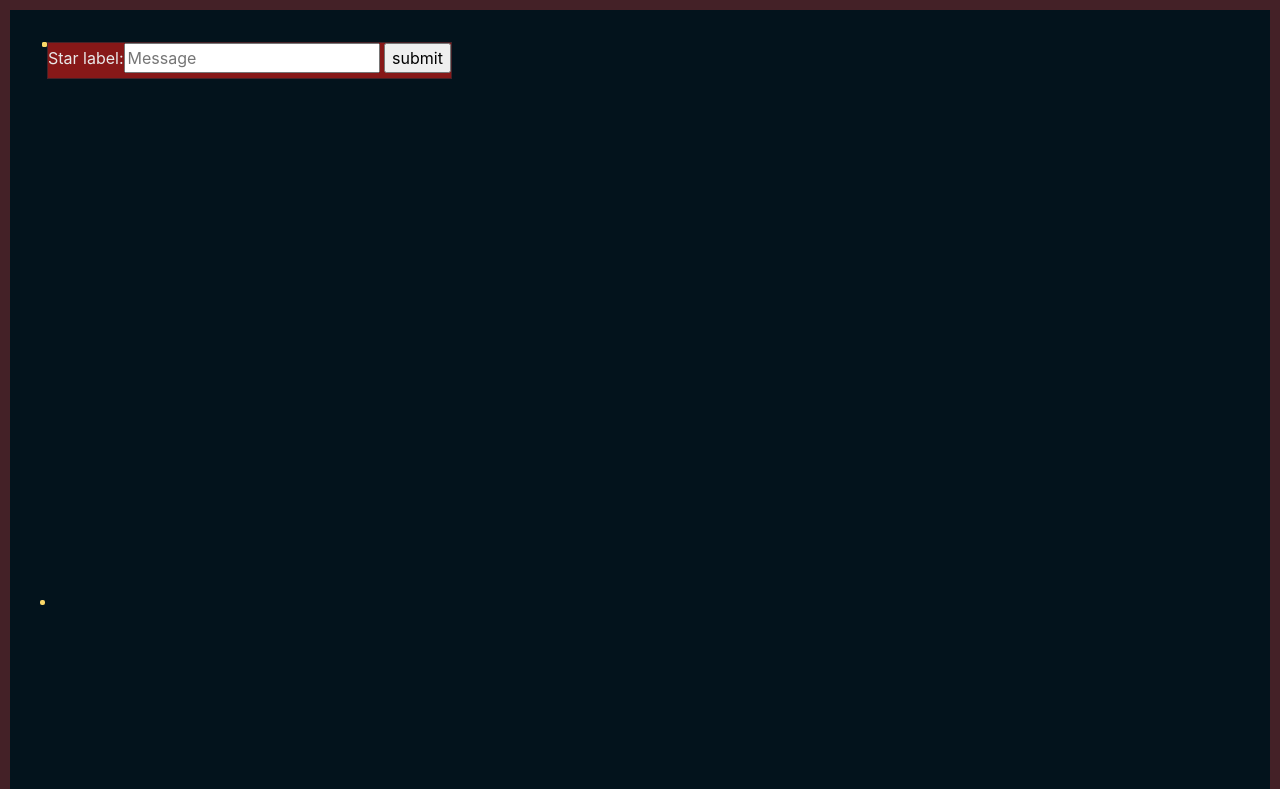
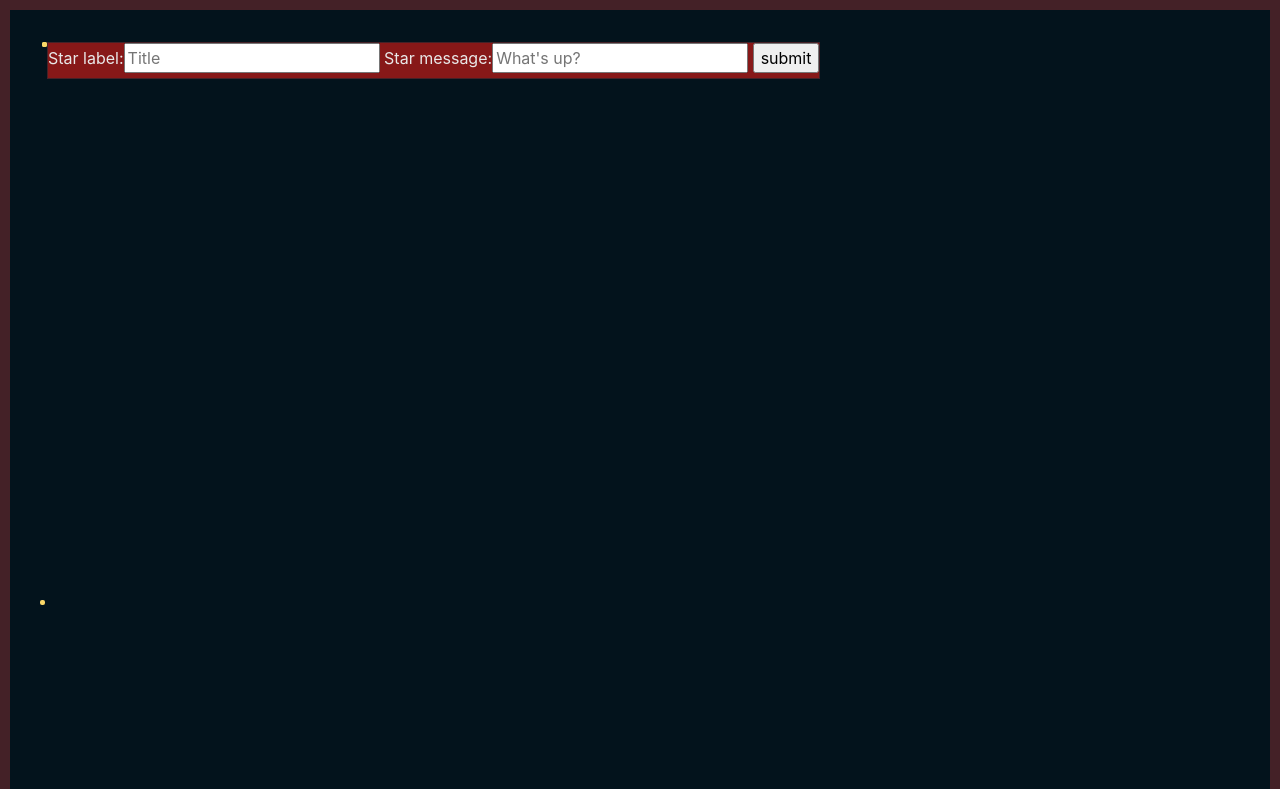
Before and after one commit to grufelous/starnonymous, a Django app: page / in a window 1280 px wide. Shown: the top 789 px of the page. Run offline with Django 3.2, Linux system fonts and the light colour scheme; data comes from the database, SQL or seed files in the repository; both versions use the stored data as it was after the commit; some libraries are stand-ins or nearby versions.

Commit message:
Added a new field to table for titles, added str representation.

```diff
--- a/starnonymous/starrynight/forms.py
+++ b/starnonymous/starrynight/forms.py
@@ -2,7 +2,8 @@ from django import forms
 from . import models
 
 class StarForm(forms.ModelForm):
-    star_label = forms.CharField(max_length=400, widget=forms.TextInput(attrs={'placeholder': 'Message', 'class': 'message-in'}))
+    star_label = forms.CharField(max_length=30, widget=forms.TextInput(attrs={'placeholder': 'Title', 'id': 'message-title-box'}))
+    star_message = forms.CharField(max_length=512, widget=forms.TextInput(attrs={'placeholder': 'What\'s up?', 'id': 'message-box'}))
     star_time = forms.DateTimeField(widget=forms.SplitDateTimeWidget(attrs={'type': 'hidden'}))     # referred as DTF/SDTW respectively. Time to be taken from jQuery in the JS file.
     xCoord = forms.CharField(max_length=12, widget=forms.TextInput(attrs={'type': 'hidden', 'id': 'x-coordinate'}))
     yCoord = forms.CharField(max_length=12, widget=forms.TextInput(attrs={'type': 'hidden', 'id': 'y-coordinate'}))
--- a/starnonymous/starrynight/models.py
+++ b/starnonymous/starrynight/models.py
@@ -1,7 +1,11 @@
 from django.db import models
 
 class Star(models.Model):
-    star_label = models.CharField('star label', max_length=400)
+    star_label = models.CharField('star label', max_length=30)
+    star_message = models.CharField('star message', max_length=512)
     star_time = models.DateTimeField('star born')
     xCoord = models.CharField('x', max_length=12)
     yCoord = models.CharField('y', max_length=12)
+
+    def __str__(self):
+        return self.star_label
--- a/starnonymous/starrynight/static/starrynight/js/field.js
+++ b/starnonymous/starrynight/static/starrynight/js/field.js
@@ -59,6 +59,7 @@ $(document).ready(function() {
   });
 
   $submit_btn.click(function() {
+
     $field.on("click");
   });
 
--- a/starnonymous/starrynight/templates/starrynight/index.html
+++ b/starnonymous/starrynight/templates/starrynight/index.html
@@ -9,7 +9,7 @@
     <script src="https://ajax.googleapis.com/ajax/libs/jquery/3.3.1/jquery.min.js"></script>
   </head>
   <body>
-    <!--<p id="indicator"></p>-->
+
     <div id="star-field">
       <div class="floating-form">
         <form action="" method="post">
--- a/starnonymous/starrynight/views.py
+++ b/starnonymous/starrynight/views.py
@@ -7,11 +7,12 @@ from .forms import StarForm
 from .models import Star
 
 def index(request):
-    # star_object.time = timezone.now()
-    # star_object.number = 42
     star_form = StarForm()
     past_day = timezone.now()-datetime.timedelta(hours=23, minutes=59, seconds=59)
-    star_list = Star.objects.filter(star_time__gte=past_day)
+    star_list = list(Star.objects.filter(star_time__gte=past_day))
+    print(star_list)
+    for each_star in star_list:
+        print(each_star.__dict__)
     return render(request, 'starrynight/index.html', {'star': timezone.now(), 'form': star_form, 'star_list': star_list})
 
 def create_star(request):
```
Also changed, not shown: starnonymous/db.sqlite3, starnonymous/starrynight/migrations/0002_auto_20190212_1440.py (added).
